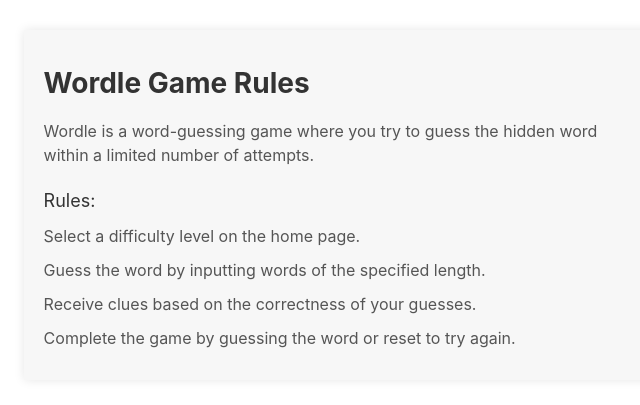
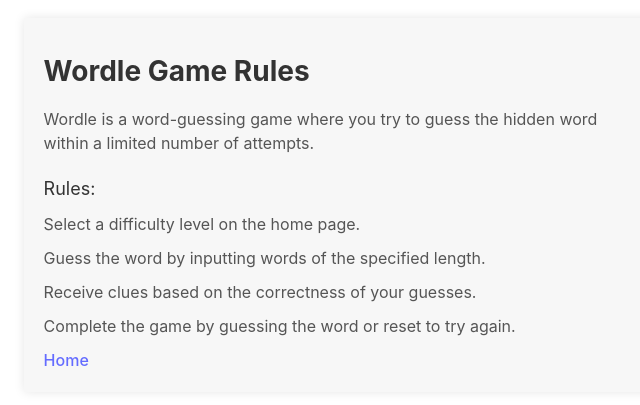
Before and after one commit to hyang98/cs5610_HongYu-YangShang-P2, a React (Vite) app: page /gameRules in a window 1280 px wide. Shown: the part 195-600 px from the top of the page, without its empty margins (450-1090 px from the left). Built offline with nearby package versions, Linux system fonts and the light colour scheme.

Commit message:
added a home link in gameRules

```diff
--- a/src/GameRules.jsx
+++ b/src/GameRules.jsx
@@ -1,5 +1,6 @@
 import React from 'react'
 import './GameRules.css'
+import { Link } from 'react-router-dom'
 
 export default function GameRules()
 {
@@ -18,6 +19,7 @@
           <li>Complete the game by guessing the word or reset to try again.</li>
         </ul>
       </div>
+      <Link to="/">Home</Link>
     </div>
   );
 }
```
